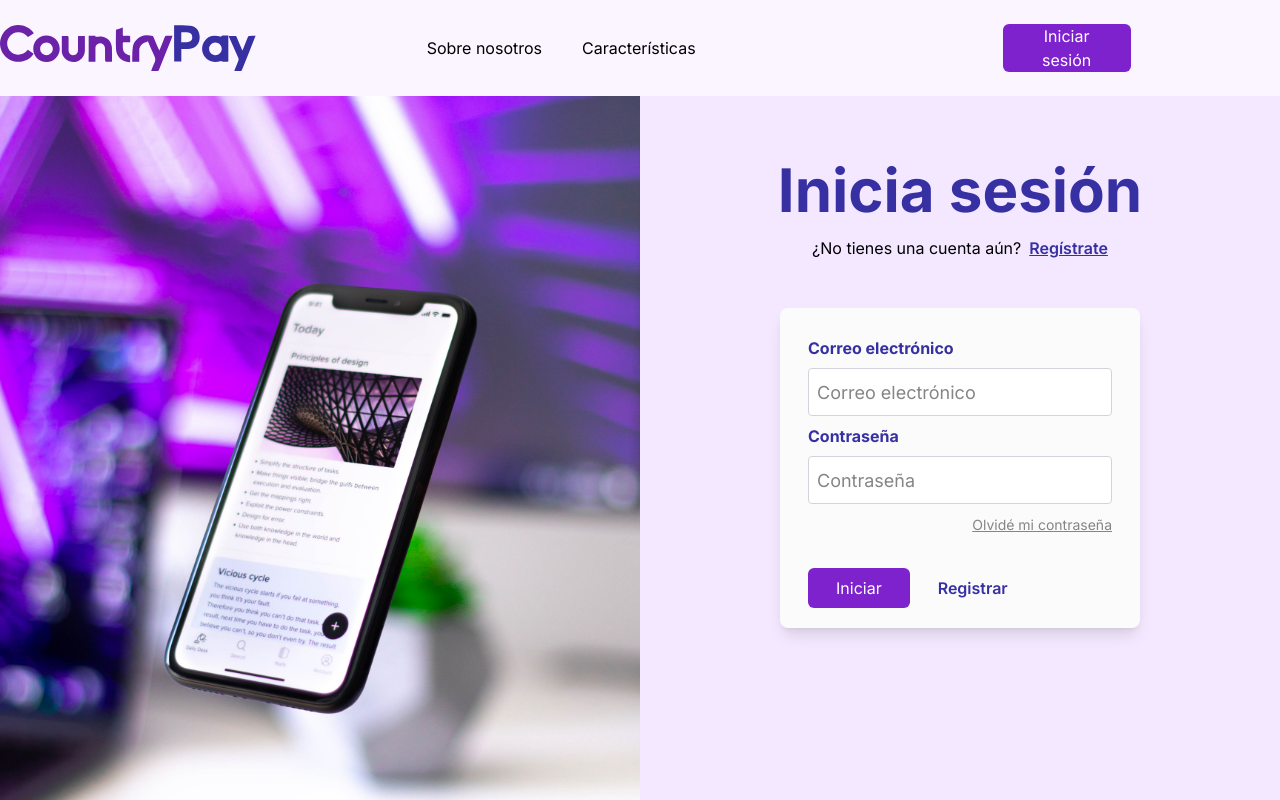
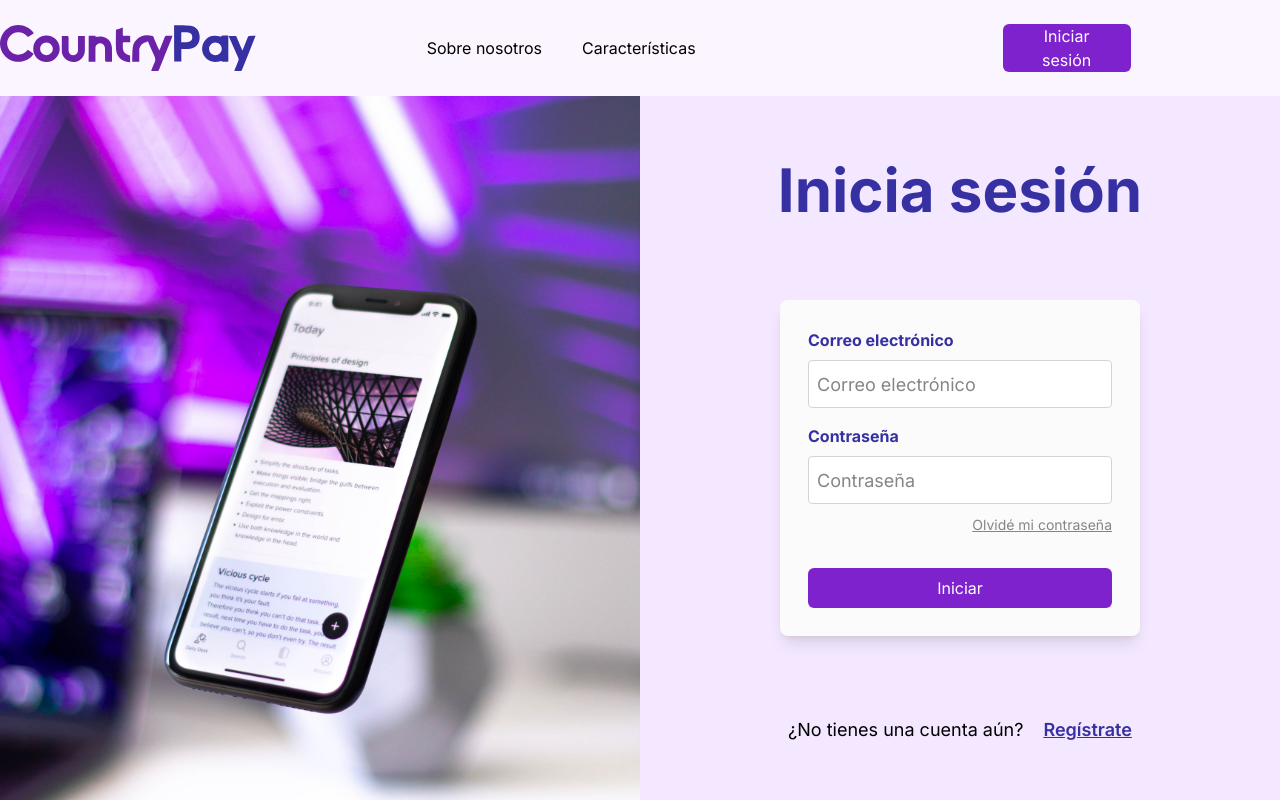
Before and after one commit to mjParedes/COUNTRY_PAY, a Next.js app in the folder frontend/: page /loginPage in a window 1280 px wide. Shown: the top 800 px of the page. Built offline with nearby package versions, Linux system fonts and the light colour scheme.

Commit message:
Avances con Log In. Implementacion de Formik y conexion con api

```diff
--- a/frontend/app/Components/Button/index.jsx
+++ b/frontend/app/Components/Button/index.jsx
@@ -1,15 +1,15 @@
-export default function Button({ text, variant, onClick }) {
+export default function Button({ text, variant, onClick, type }) {
 
     let buttonClassName = 'button';
 
     if (variant === 'filled') {
-      buttonClassName += ' bg-Morado/700 w-22 h-10 rounded-md py-3.5 px-7 flex items-center justify-center text-white';
+      buttonClassName += ' bg-Morado/700 w-full h-10 rounded-md py-3.5 px-7 flex items-center justify-center text-white';
     } else if (variant === 'empty') {
       buttonClassName += ' text-Azul/800 ml-3 font-semibold px-4 py-2 rounded hover:bg-purple-100 transition duration-300';
     }
 
     return (
-      <button className={buttonClassName} onClick={onClick}>
+      <button className={buttonClassName} onClick={onClick} type={type}>
         {text}
       </button>
     );
--- a/frontend/app/Components/FormComp/ErrorMsg/index.jsx
+++ /dev/null
@@ -1,5 +0,0 @@
-export default function ErrorMessage({ message }) {
-    return (
-      <p className="text-Rojo/600 text-sm mb-4">{message}</p>
-    );
-  }
--- a/frontend/app/Components/FormComp/Input/index.jsx
+++ b/frontend/app/Components/FormComp/Input/index.jsx
@@ -1,17 +1,10 @@
-export default function FormInput({ labelHtmlFor, label, inputType, inputId, value, placeholder, onChange }) {
+
+export default function FormInput({ labelHtmlFor, label}) {
     return (
-      <div className="mb-2">
+      <div>
         <label className="text-Azul/800 text-14px font-bold" htmlFor={labelHtmlFor}>
           {label}
         </label>
-        <input
-          type={inputType}
-          id={inputId}
-          placeholder={placeholder}
-          className="w-full h-12 p-2 rounded border border-gray-300 focus:outline-none focus:border-blue-500 mt-2 text-lg placeholder-Grises/350"
-          value={value}
-          onChange={onChange}
-        />
       </div>
     );
   }
--- a/frontend/app/Components/FormComp/SubTitle/index.jsx
+++ b/frontend/app/Components/FormComp/SubTitle/index.jsx
@@ -2,9 +2,9 @@ import Link from 'next/link';
 
 export default function SubTitle({ subTitleText, linkText, linkUrl }) {
   return (
-    <div className="items-center text-14px mb-12 hidden md:flex">
-      <h3>{subTitleText}</h3>
-      <Link className="text-Azul/800 underline ml-2 font-semibold" href={linkUrl}>
+    <div className="items-center text-lg mt-20 hidden md:flex">
+      <p>{subTitleText}</p>
+      <Link className="text-Azul/800 underline ml-5 font-semibold" href={linkUrl}>
        {linkText}
       </Link>
     </div>
--- /dev/null
+++ b/frontend/app/loginPage/loginService.js
@@ -0,0 +1,35 @@
+
+async function handleLogin(values, setSubmitting, setFieldError) {
+    try {
+      const loginData = {
+        email: values.email,
+        password: values.password,
+      };
+
+      const requestOptions = {
+        method: 'POST',
+        headers: { 'Content-Type': 'application/json' },
+        body: JSON.stringify(loginData),
+      };
+
+      const response = await fetch('https://backend-s10-12-m-paypal.onrender.com/api/v1/users/login', requestOptions);
+
+      if (response.status === 200) {
+        const data = await response.json();
+        console.log('Usuario autenticado:', data);
+        // Realiza acciones adicionales después de iniciar sesión
+
+        setSubmitting(false);
+      } else {
+        console.error('Error al iniciar sesión:', response.statusText);
+        setFieldError('email', 'Credenciales inválidas');
+        setFieldError('password', 'Credenciales inválidas');
+        setSubmitting(false);
+      }
+    } catch (error) {
+      console.error('Error al realizar la solicitud:', error);
+      setSubmitting(false);
+    }
+  }
+
+  export default handleLogin;
--- a/frontend/app/loginPage/page.jsx
+++ b/frontend/app/loginPage/page.jsx
@@ -1,34 +1,25 @@
 "use client";
-import React, { useState } from "react";
-import Link from "next/link";
+import React from "react";
 import Image from "next/image";
 import leftImage from "../../public/images/rectangle.jpg";
-import PageTitle from "../Components/FormComp/Title"
-import SubTitle from "../Components/FormComp/SubTitle"
-import FormInput from "../Components/FormComp/Input"
-import ErrorMessage from "../Components/FormComp/ErrorMsg"
-import Button from "../Components/Button"
+import PageTitle from "../Components/FormComp/Title";
+import SubTitle from "../Components/FormComp/SubTitle";
+import FormInput from "../Components/FormComp/Input";
+import Button from "../Components/Button";
+import { Formik, Form, Field, ErrorMessage } from "formik";
+import * as Yup from "yup";
+import handleLogin from "./loginService";
 
 const LoginPage = () => {
-  const [email, setEmail] = useState("");
-  const [password, setPassword] = useState("");
-  const [emailError, setEmailError] = useState("");
-  const [passwordError, setPasswordError] = useState("");
+  const LoginSchema = Yup.object().shape({
+    email: Yup.string()
+      .email("Correo electrónico no válido")
+      .required("Campo requerido"),
+    password: Yup.string().required("Campo requerido"),
+  });
 
-  const handleLogin = () => {
-    if (!email) {
-      setEmailError("Por favor, ingresá tu email.");
-    } else {
-      setEmailError("");
-    }
-    if (!password) {
-      setPasswordError("Por favor, ingresá tu contraseña.");
-    } else {
-      setPasswordError("");
-    }
-    if (!emailError && !passwordError) {
-      // nos logueamos
-    }
+  const handleSubmit = async (values, { setSubmitting, setFieldError }) => {
+    await handleLogin(values, setSubmitting, setFieldError);
   };
 
   return (
@@ -43,44 +34,46 @@ const LoginPage = () => {
       </div>
 
       {/* Mitad Derecha */}
-      <div className="md:w-1/2 bg-Morado/100 flex flex-col items-center p-8">
-        <PageTitle title={"Inicia sesión"}/>
-        <SubTitle subTitleText="¿No tienes una cuenta aún?" linkText="Regístrate" linkUrl="/" />
+      <Formik
+        initialValues={{ email: "", password: "" }}
+        validationSchema={LoginSchema}
+        onSubmit={handleSubmit}
+      >
+        <Form className="md:w-1/2 bg-Morado/100 flex flex-col items-center p-8">
+          <PageTitle title={"Inicia sesión"} />
 
-
-        <div className="bg-Grises/50 p-7 rounded-lg w-login h-login shadow-lg">
+          <div className="bg-Grises/50 p-7 rounded-lg w-login shadow-lg mt-16">
             {/* input de Correo Electrónico */}
-          <FormInput
-          labelHtmlFor="email"
-          label="Correo electrónico"
-          inputType="email"
-          inputId="email"
+            <FormInput labelHtmlFor="email" label="Correo electrónico" />
+            <Field
+              type="email"
+              name="email"
               placeholder="Correo electrónico"
-          value={email}
-          onChange={(e) => setEmail(e.target.value)}
+              className="w-full h-12 p-2 rounded border border-gray-300 focus:outline-none focus:border-blue-500 mt-2  text-lg placeholder-Grises/350 mb-4"
             />
 
             {/* Mensaje de Error email*/}
-          {emailError && (
-            <ErrorMessage message={emailError}/>
-          )}
+            <ErrorMessage
+              name="email"
+              component="p"
+              className="text-red-500 text-sm mb-4"
+            />
 
             {/* input de Contraseña */}
-          <FormInput
-          labelHtmlFor="password"
-          label="Contraseña"
-          inputType="password"
-          inputId="password"
+            <FormInput labelHtmlFor="password" label="Contraseña" />
+            <Field
+              type="password"
+              name="password"
               placeholder="Contraseña"
-          value={password}
-          onChange={(e) => setPassword(e.target.value)}
+              className="w-full h-12 p-2 rounded border border-gray-300 focus:outline-none focus:border-blue-500 mt-2 text-lg placeholder-Grises/350 mb-2"
             />
 
-
             {/* Mensaje de Error contraseña*/}
-          {passwordError && (
-            <ErrorMessage message={passwordError}/>
-          )}
+            <ErrorMessage
+              name="password"
+              component="p"
+              className="text-red-500 text-sm mb-4"
+            />
 
             <div className="text-right">
               <a href="#" className="text-Grises/350 text-sm underline">
@@ -90,21 +83,16 @@ const LoginPage = () => {
 
             {/* Botones */}
             <div className="flex mt-8">
-            <Button
-            text="Iniciar"
-            variant="filled"
-            onClick={handleLogin}
-            />
-
-            <Button
-            text="Registrar"
-            variant="empty"
-            onClick={handleLogin}
-            />
-
+              <Button type="submit" text="Iniciar" variant="filled" />
             </div>
           </div>
-      </div>
+          <SubTitle
+            subTitleText="¿No tienes una cuenta aún?"
+            linkText="Regístrate"
+            linkUrl="/"
+          />
+        </Form>
+      </Formik>
     </div>
   );
 };
--- a/frontend/package.json
+++ b/frontend/package.json
@@ -10,6 +10,7 @@
   },
   "dependencies": {
     "autoprefixer": "10.4.15",
+    "formik": "^2.4.3",
     "next": "13.4.19",
     "postcss": "8.4.28",
     "react": "18.2.0",
@@ -17,6 +18,7 @@
     "react-icons": "^4.10.1",
     "react-responsive": "^9.0.2",
     "react-slick": "^0.29.0",
-    "tailwindcss": "3.3.3"
+    "tailwindcss": "3.3.3",
+    "yup": "^1.2.0"
   }
 }
```
Also changed, not shown: 1 other file (tests, documents, lock files or other folders). Lines whose indentation alone changed are shown as unchanged.
